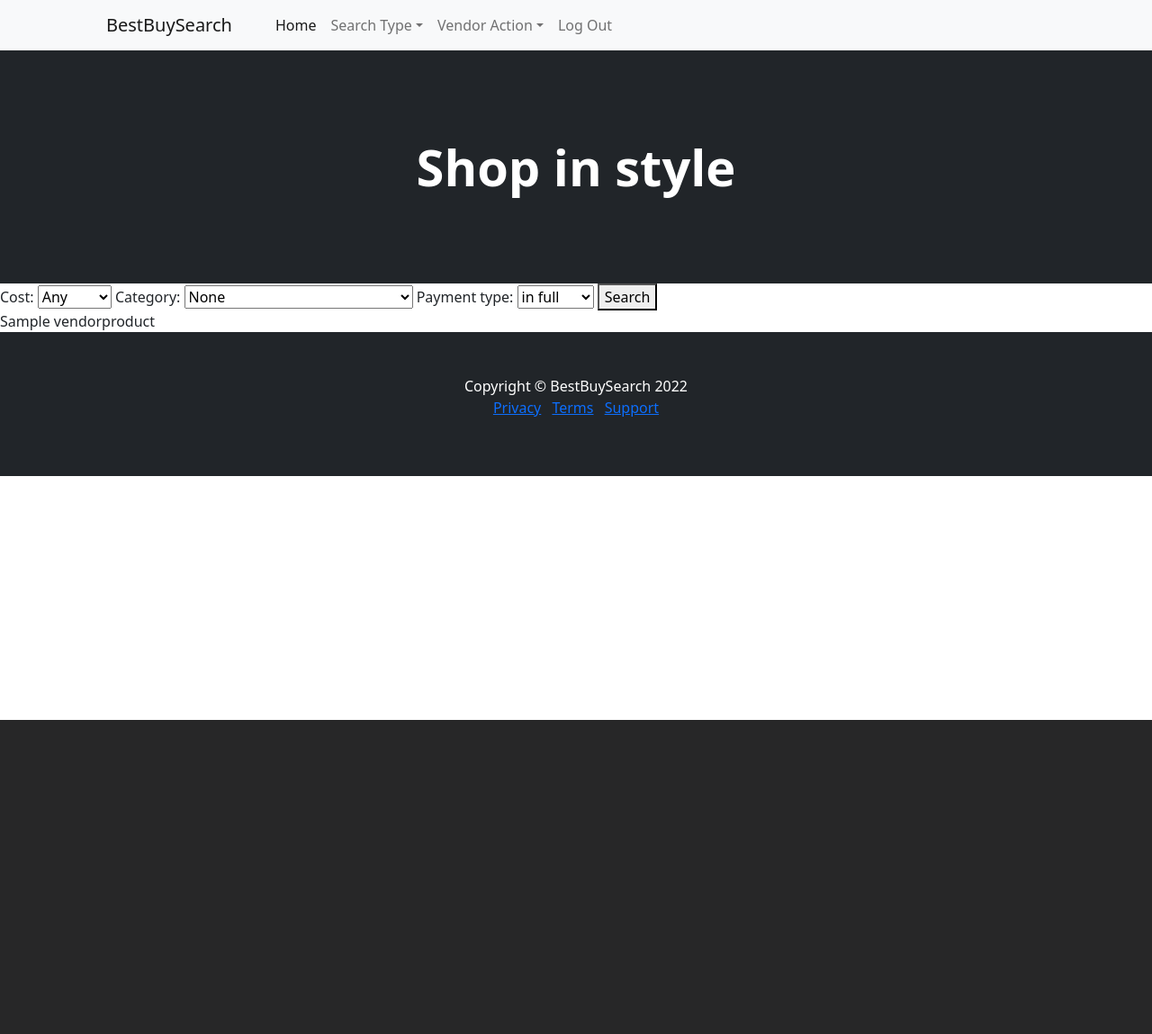
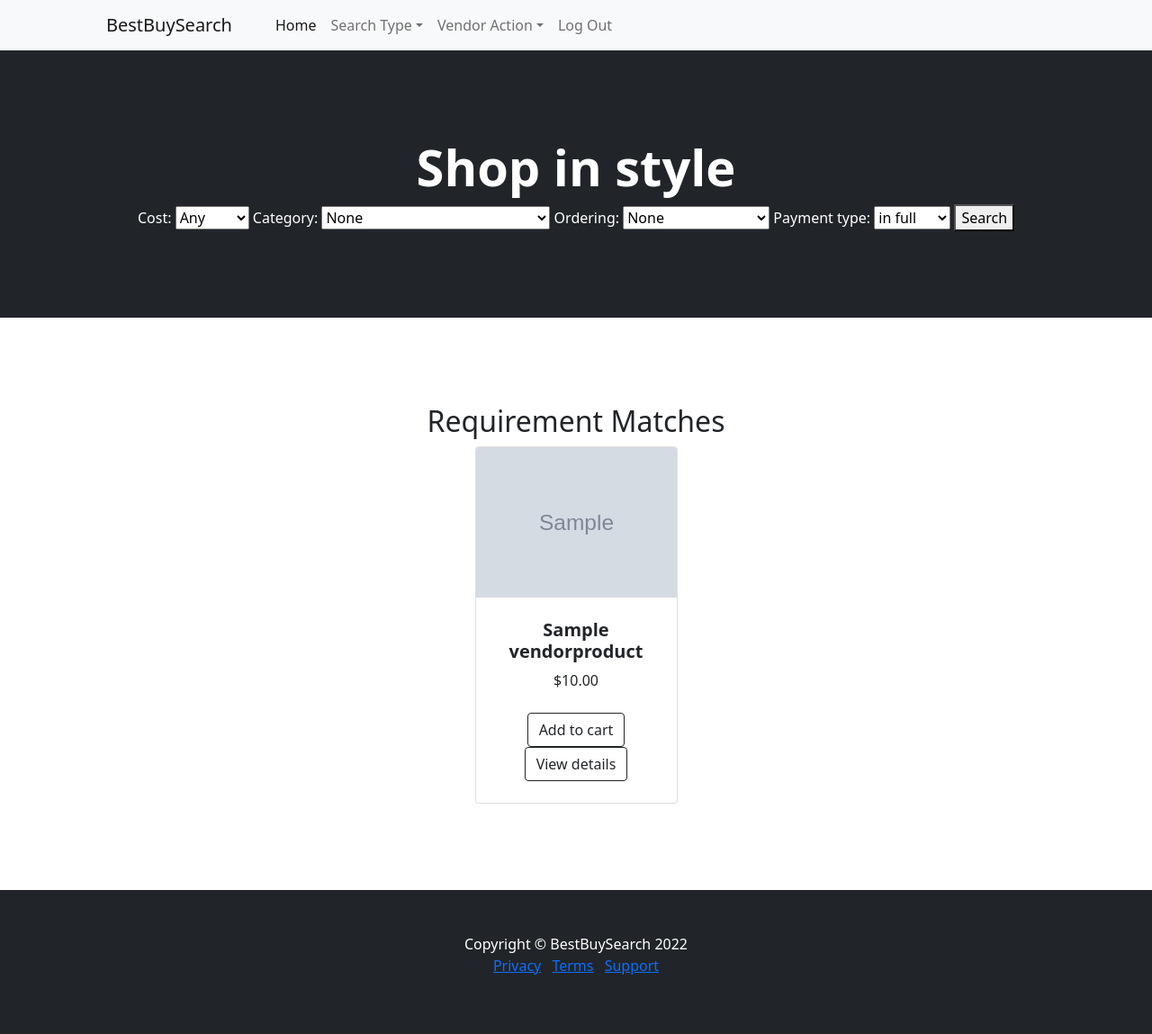
Before and after one commit to SethCram/Best-Buy-Search-Project, a Django app: page /BestBuySearch/products/requirement_search/MultipleSearch/ in a window 1280 px wide. Shown: the whole page at 90% size. Before the commit the page ends 800 px from the top, so only its background shows below. Run offline with Django 4.2, Linux system fonts and the light colour scheme; a user stored in the database is signed in; tables that the repository leaves empty hold one stand-in row (values such as "Sample post"); grey boxes marked "Sample" are stand-in pictures; some libraries are stand-ins or nearby versions.

Commit message:
Requirement search completed.

```diff
--- a/mysite/BestBuySearch/forms.py
+++ b/mysite/BestBuySearch/forms.py
@@ -49,8 +49,8 @@ class VendorSignUpForm(UserCreationForm):
         vendor = Vendor.objects.create(user = user, brand = self.cleaned_data['brand'])
         return user
 
-class ProductForm(forms.ModelForm):
-
+class RequirementForm(forms.Form): #forms.ModelForm):
+    """Form for requirements search."""
     #override cost input to be options
     ANY = 1
     LTE_50 = 50
@@ -71,6 +71,23 @@ class ProductForm(forms.ModelForm):
     ) + VendorProduct.CATEGORY
     category = forms.ChoiceField(choices=CATEGORY_CHOICES)
 
+    #ordering
+    PUB_DATE = 1
+    RECENTLY_UPDATED = 2
+    PRICE_ASC = 3
+    PRICE_DESC = 4
+    ORDERING_CHOICES = (
+        (NONE, "None"),
+        (PUB_DATE, "Published Date"),
+        (RECENTLY_UPDATED, "Recently Updated"),
+        (PRICE_ASC, "Price (Low to High)"),
+        (PRICE_DESC, "Price (High to Low)"),
+    )
+    ordering = forms.ChoiceField(choices=ORDERING_CHOICES)
+
+    #payment type (mapped from model choices)
+    payment_type = forms.ChoiceField(choices = VendorProduct.PAYMENT_TYPE)
+
     class Meta:
         model = VendorProduct
-        fields = ['cost', 'category', 'payment_type']
+        fields = [ 'cost', 'ordering', 'category', 'payment_type']
--- a/mysite/BestBuySearch/models.py
+++ b/mysite/BestBuySearch/models.py
@@ -96,16 +96,6 @@ class VendorProduct(models.Model):
     )
     category = models.PositiveSmallIntegerField(choices=CATEGORY)
 
-    """#item type
-    PRODUCT = 1
-    SERVICE = 2
-    ITEM_TYPE = (
-        (PRODUCT, 'product'),
-        (SERVICE, 'service')
-    )
-    item_type = models.PositiveSmallIntegerField( choices=ITEM_TYPE, default=PRODUCT)
-    """
-
     #payment type
     IN_FULL = 1
     MONTHLY = 2
--- a/mysite/BestBuySearch/templates/BestBuySearch/base.html
+++ b/mysite/BestBuySearch/templates/BestBuySearch/base.html
@@ -46,7 +46,7 @@
                                 <ul class="dropdown-menu" aria-labelledby="navbarDropdown">
                                     <li><a class="dropdown-item" href="{% url 'BestBuySearch:exact_results' %}">Exact Search</a></li>
                                     <li><a class="dropdown-item" href="{% url 'BestBuySearch:similar_results' %}">Similar Search</a></li>
-                                    <li><a class="dropdown-item" href="{% url 'BestBuySearch:requirement_results' %}">Requirements Search</a></li>
+                                    <li><a class="dropdown-item" href="{% url 'BestBuySearch:MultipleSearch' %}">Requirements Search</a></li>
                                 </ul>
                             </li>
 
--- a/mysite/BestBuySearch/templates/BestBuySearch/requirement_results.html
+++ b/mysite/BestBuySearch/templates/BestBuySearch/requirement_results.html
@@ -62,21 +62,54 @@
 
 
         <!-- Section-->
-        {% block section %}
 
+        {% block search_bar %}
             <form method="post" action = "{% url 'BestBuySearch:MultipleSearch' %}" >
                 {% csrf_token %}
                 {{ form.as_table }}
 
                 <button type="submit">Search</button>
             </form>
-            {% for result in VendorProduct %}
-            <tr>
-                <td> {{ result.name }} </td>
-            <tr/>
-            {% endfor %}
+        {% endblock search_bar %}
 
-        {% endblock section %}
+            <!-- title -->
+            {% block section_title %}
+                <h2> Requirement Matches </h2>
+            {% endblock section_title %}
+
+            <!-- requirements listings -->
+            {% block listings %}
+                {% if VendorProduct %}
+                    {% for vendorproduct in VendorProduct %}
+
+                        <div class="col mb-5">
+                            <div class="card h-100">
+                                <!-- Product image-->
+                                <img class="card-img-top" src="{{ vendorproduct.small_display_image.url }}" alt="..." />
+                                <!-- Product details-->
+                                <div class="card-body p-4">
+                                    <div class="text-center">
+                                        <!-- Product name-->
+                                        <h5 class="fw-bolder">{{ vendorproduct.name }}</h5>
+                                        <!-- Product price-->
+                                        ${{ vendorproduct.cost }}
+                                    </div>
+                                </div>
+                                <!-- Product actions-->
+                                <div class="card-footer p-4 pt-0 border-top-0 bg-transparent">
+                                    {% if user.is_customer %}
+                                        <div class="text-center"><a class="btn btn-outline-dark mt-auto" href="{% url 'BestBuySearch:add_to_cart' vendorproduct.PID %}">Add to cart</a></div>
+                                    {% endif %}
+                                    <div class="text-center"><a class="btn btn-outline-dark mt-auto" href="{% url 'BestBuySearch:product_details' vendorproduct.PID %}">View details</a></div>
+                                </div>
+                            </div>
+                        </div>
+
+                    {% endfor %}
+                {% else %}
+                    <p>No products are available.</p>
+                {% endif %}
+            {% endblock listings %}
 
             <!-- listings-->
 
--- a/mysite/BestBuySearch/urls.py
+++ b/mysite/BestBuySearch/urls.py
@@ -22,9 +22,9 @@ urlpatterns = [
          #search results:
          path('products/similar_search/', views.SimilarResultsView.as_view(), name = "similar_results"),
          path('products/exact_search/', views.ExactResultsView.as_view(), name = "exact_results"),
-         path('products/requirement_search/', views.RequirementResultsView.as_view(), name = "requirement_results"),
+            #path('products/requirement_search/', views.RequirementResultsView.as_view(), name = "requirement_results"),
          path('products/requirement_search/MultipleSearch/', views.MultipleSearch, name = "MultipleSearch"),
-         #path('products/requirement_search/<str:name>/<int:cost>/<int:category>/<int:payment_type>/', views.myfunct, name = "myfunct"),
+            #path('products/requirement_search/<str:name>/<int:cost>/<int:category>/<int:payment_type>/', views.myfunct, name = "myfunct"),
          #product editing:
          path('products/add_product/', views.ProductCreateView.as_view(), name = 'add_product'),
          path('products/all_products/', views.AllProductsView.as_view(), name = 'all_products'),
--- a/mysite/BestBuySearch/views.py
+++ b/mysite/BestBuySearch/views.py
@@ -18,7 +18,7 @@ from django.db.models import Q #for query objs
 from .models import VendorProduct, User, Customer, Vendor#, Question, Choice
 #from django.contrib.auth.models import User
 
-from .forms import CustomerSignUpForm, VendorSignUpForm, ProductForm
+from .forms import CustomerSignUpForm, VendorSignUpForm, RequirementForm
 
 from django.utils.decorators import method_decorator
 from django.contrib.auth.decorators import login_required
@@ -227,50 +227,28 @@ class SimilarResultsView(generic.ListView):
             )
             return similarmatch_list
 
+"""
 class RequirementResultsView(generic.ListView):
-    """
-    Requirements search results view. Incomplete.
-    """
+"""
+#Requirements search results view. Incomplete.
+"""
     model = VendorProduct
     template_name = "BestBuySearch/requirement_results.html"
     context_object_name = 'requirementmatch_list'
 
-    form_class = ProductForm
+    form_class = RequirementForm
 
     def get_context_data(self, **kwargs):
         context = super(RequirementResultsView, self).get_context_data(**kwargs)
-        context['form'] = ProductForm()
+        context['form'] = RequirementForm()
         return context
 
     #fields = ['name', 'cost', 'category', 'payment_type', 'product_description', 'brief_description']
     #form = SearchForm(request.GET)
-
-    """
-    def get_queryset(self):
-"""
-#Return VendorProduct filtered by substring search.
-#Empty query returns four most recently updated products.
 """
 
-        #get user input from template
-        query = self.request.GET.get("q")
-
-        #if no query:
-        if( query == None ):
-            #order by most recently updated items:
-            requirementmatch_list = VendorProduct.objects.order_by('-update_date')[:4]
-            return requirementmatch_list
-        else:
-
-            requirementmatch_list = VendorProduct.objects.filter(
-                #filter by name or category being similar
-                Q(name__icontains = query) | Q(category__icontains = query)
-            )
-            return requirementmatch_list
-    """
-
-def MultipleSearch(request): #name, cost, category, payment_type):
-    """Multiple search method to get DB data."""
+def MultipleSearch(request):
+    """Multiple search method to get DB data + output rslts to template."""
 
     #fill by default w/ all prods
     vendorproduct_obj = VendorProduct.objects.all()
@@ -283,31 +261,41 @@ def MultipleSearch(request): #name, cost, category, payment_type):
         cost = request.POST.get('cost')
         category = request.POST.get('category')
         payment_type = request.POST.get('payment_type')
+        ordering = request.POST.get('ordering')
 
         #filter by category unless no category
-        if( int(category) != ProductForm.NONE ):
+        if( int(category) != RequirementForm.NONE ):
             vendorproduct_obj = vendorproduct_obj.filter( category = category)
-            print(VendorProduct.objects.filter(category = category))
-            print("category: " + category )
 
         #vendorproduct_obj = VendorProduct.objects.raw('select * from VendorProduct where name="'+name+'" and cost="'+cost+'" and category="'+category+'" and payment_type="'+payment_type+'"')
         #filter by payment type (never empty)
         vendorproduct_obj = vendorproduct_obj.filter(payment_type=payment_type)
 
         #if cost isn't any
-        if( int(cost) != ProductForm.ANY ):
+        if( int(cost) != RequirementForm.ANY ):
             #filter less than cost
             vendorproduct_obj = vendorproduct_obj.filter(cost__lte = cost)
 
+        #order by pub date
+        if( int(ordering) == RequirementForm.PUB_DATE ):
+            vendorproduct_obj = vendorproduct_obj.order_by('-pub_date')
+        #order by recently updated
+        elif( int(ordering) == RequirementForm.RECENTLY_UPDATED):
+            vendorproduct_obj = vendorproduct_obj.order_by('-update_date')
+        #order by price asc
+        elif( int(ordering) == RequirementForm.PRICE_ASC):
+            vendorproduct_obj = vendorproduct_obj.order_by('cost')
+        #order by price desc
+        elif( int(ordering) == RequirementForm.PRICE_DESC):
+            vendorproduct_obj = vendorproduct_obj.order_by('-cost')
+
+
         #context = {'name': name, 'cost': cost, 'category': category, 'payment_type': payment_type}
-    else:
-        form = ProductForm()
-        #return render(request, 'BestBuySearch/requirement_results.html', {'form': form} )
 
     #print("Post filter", vendorproduct_obj)
 
     #set form to product form always
-    form = ProductForm()
+    form = RequirementForm()
 
     context = {"VendorProduct": vendorproduct_obj, "form": form}
     return render(request,'BestBuySearch/requirement_results.html', context)
```
